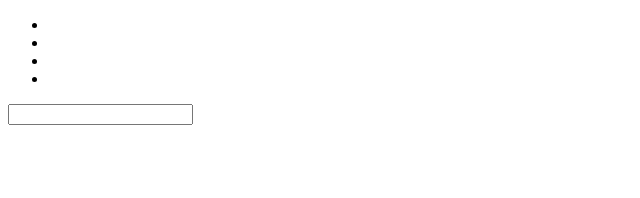
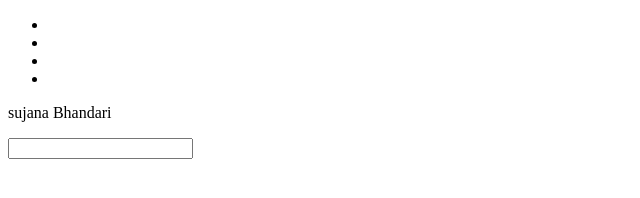
Before and after one commit to Sujanabhandari/food_blog, a plain HTML site: page index.html in a window 1280 px wide. Shown: the whole page, without its empty margins (0-640 px from the left). Drawn offline with Linux system fonts and the light colour scheme.

Commit message:
Modify file

```diff
--- a/index.html
+++ b/index.html
@@ -17,6 +17,7 @@
             </ul>
         </nav>
     </header>
+    <p>sujana Bhandari</p>
     <input type="text">
     <footer></footer>
 </body>
```
